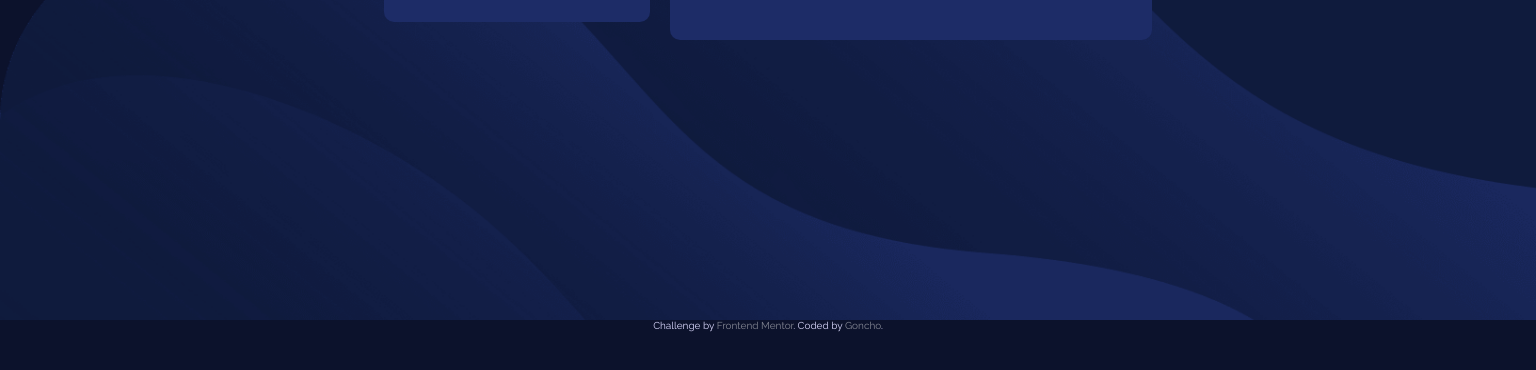
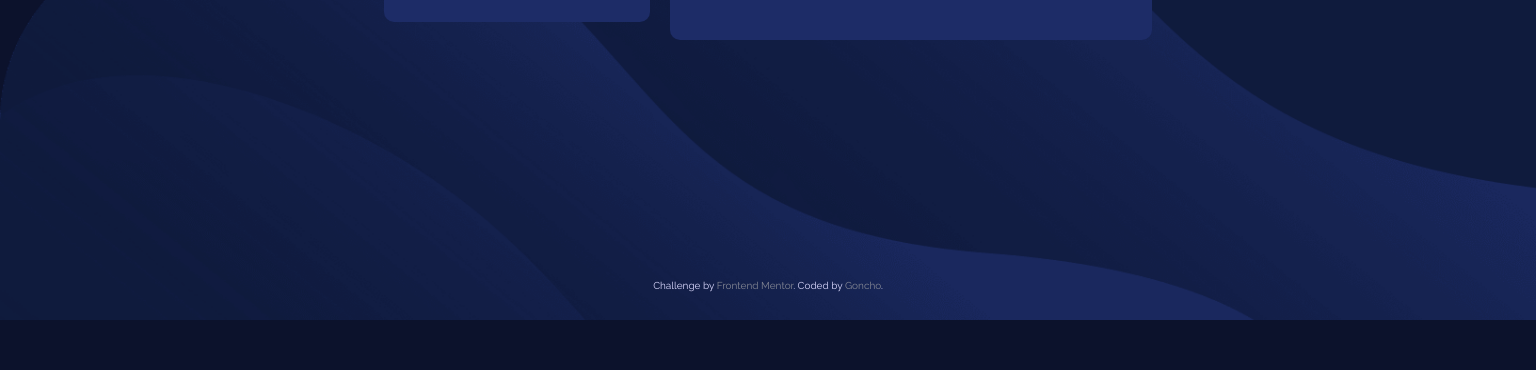
Before and after one commit to gsvidal/Fylo-data-storage-component, a plain HTML site: page index.html in a window 1536 px wide. Shown: the part 480-850 px from the top of the page. Drawn offline with Linux system fonts and the light colour scheme.

Commit message:
Modificando altura del attribution

```diff
--- a/css/estilos.css
+++ b/css/estilos.css
@@ -192,7 +192,7 @@ figure .image-container:nth-of-type(1) {
   .image-back_desktop .attribution {
     display: block;
     position: relative;
-    top:0px;
+    top:-40px;
     text-align: center;
     z-index: 5
   }
```
